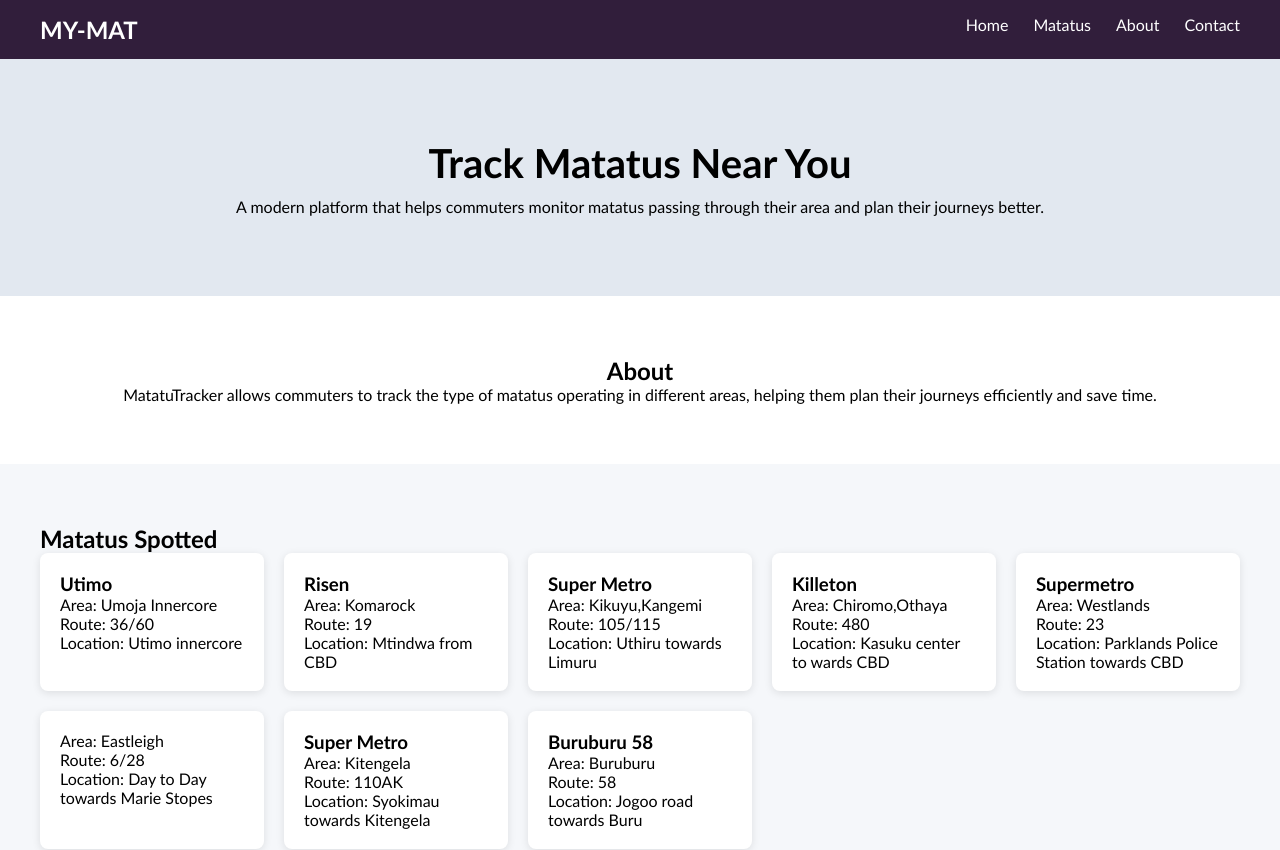
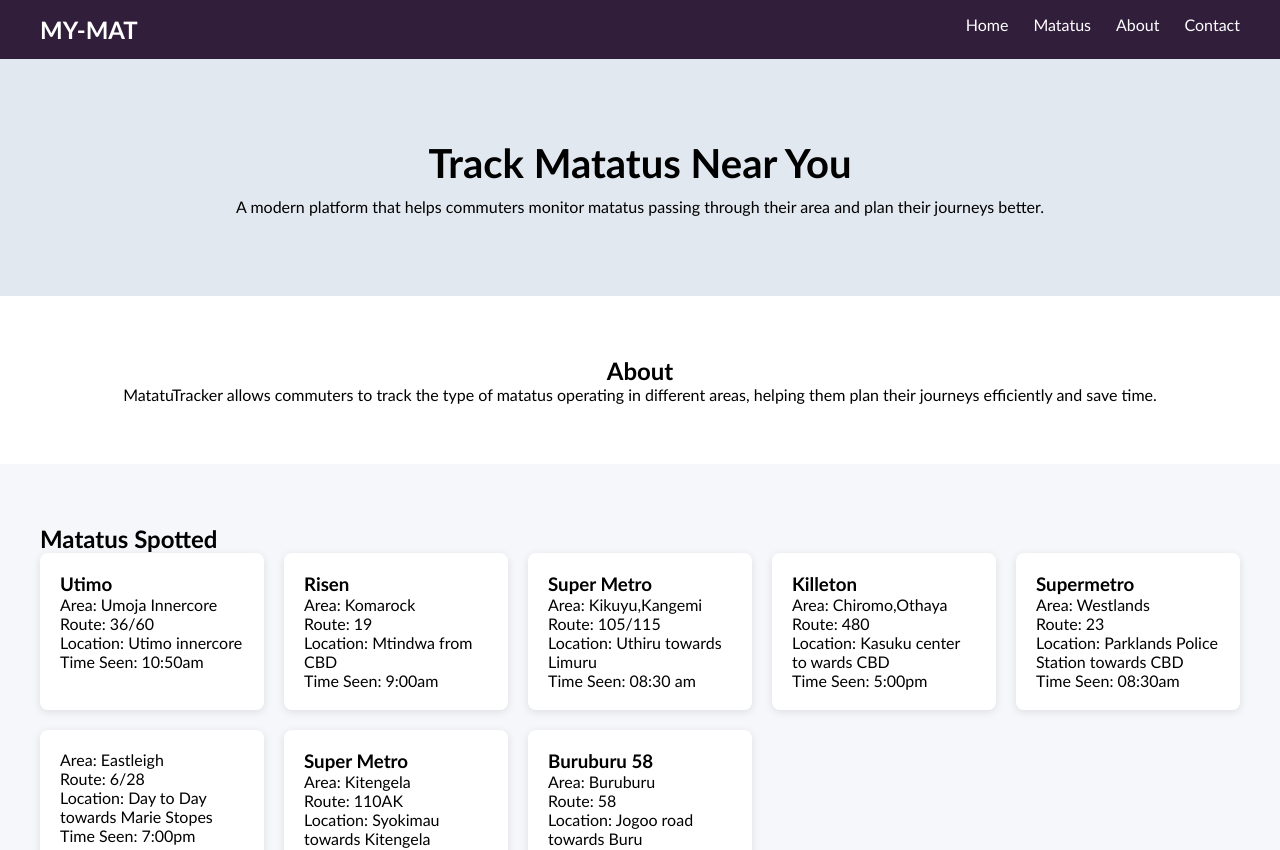
Before and after one commit to delarum/my-mat, a React (Vite) app: page / in a window 1280 px wide. Shown: the top 850 px of the page. Built offline with nearby package versions, Linux system fonts and the light colour scheme.

Commit message:
mange and change the card section and add time spotted

```diff
--- a/src/components/List.jsx
+++ b/src/components/List.jsx
@@ -16,6 +16,7 @@ function List() {
             matatuName={matatu.matatuName}
             routeNumber={matatu.routeNumber}
             location={matatu.location}
+            timeSpotted={matatu.timeSpotted}
           />
         ))}
       </div>
--- a/src/components/Matcard.jsx
+++ b/src/components/Matcard.jsx
@@ -1,12 +1,13 @@
 import React from 'react'
 
-function Matcard({ area, matatuName, routeNumber, location }) {
+function Matcard({ area, matatuName, routeNumber, location, timeSpotted }) {
   return (
     <div className="matatu-card">
       <h3>{matatuName}</h3>
       <p>Area: {area}</p>
       <p>Route: {routeNumber}</p>
       <p>Location: {location}</p>
+      <p>Time Seen: {timeSpotted}</p>
     </div>
   )
 }
```
